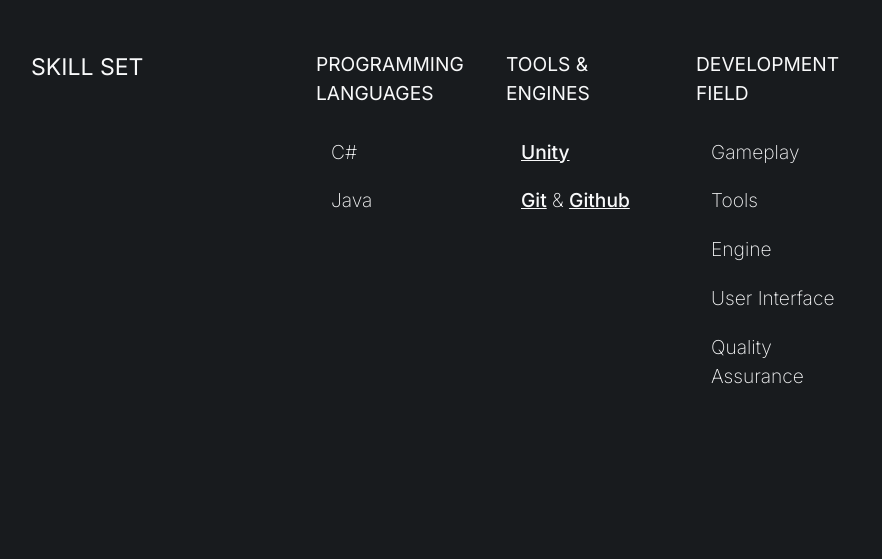
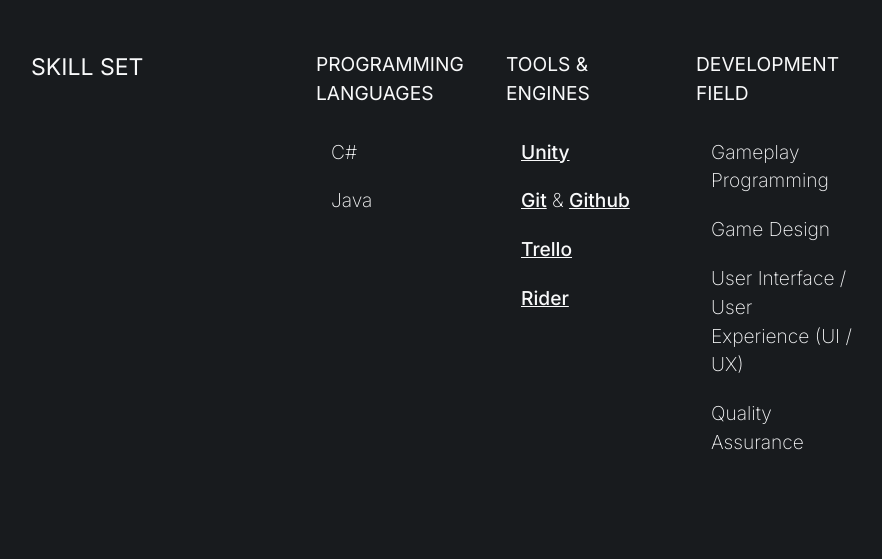
Before and after one commit to haruchanz64/haru-portfolio, a plain HTML site: page index.html in a window 1280 px wide. Shown: the part 840-1399 px from the top of the page, without its empty margins (54-936 px from the left). Drawn offline with nearby package versions, Linux system fonts and the light colour scheme.

Commit message:
Update skills list and add new tools in index.html

```diff
--- a/index.html
+++ b/index.html
@@ -61,16 +61,17 @@
               <li><b style="font-weight: 500"><a href="https://unity3d.com/" target="_blank" rel="noopener noreferrer">Unity</a></b></li>
               <li><b style="font-weight: 500"><a href="https://git-scm.com" target="_blank" rel="noopener noreferrer">Git</a></b> & <b style="font-weight: 500"><a
                     href="https://github.com/" target="_blank" rel="noopener noreferrer">Github</a></b></li>
+              <li><b style="font-weight: 500"><a href="https://trello.com/" target="_blank" rel="noopener noreferrer">Trello</a></b></li>
+              <li><b style="font-weight: 500"><a href="https://www.jetbrains.com/rider/" target="_blank" rel="noopener noreferrer">Rider</a></b></li>
             </ul>
           </div>
 
           <div class="col-md-2">
             <div class="skills-area_label">Development Field</div>
             <ul class="skills-area_skills">
-              <li>Gameplay</li>
-              <li>Tools</li>
-              <li>Engine</li>
-              <li>User Interface</li>
+              <li>Gameplay Programming</li>
+              <li>Game Design</li>
+              <li>User Interface / User Experience (UI / UX)</li>
               <li>Quality Assurance</li>
             </ul>
           </div>
```
